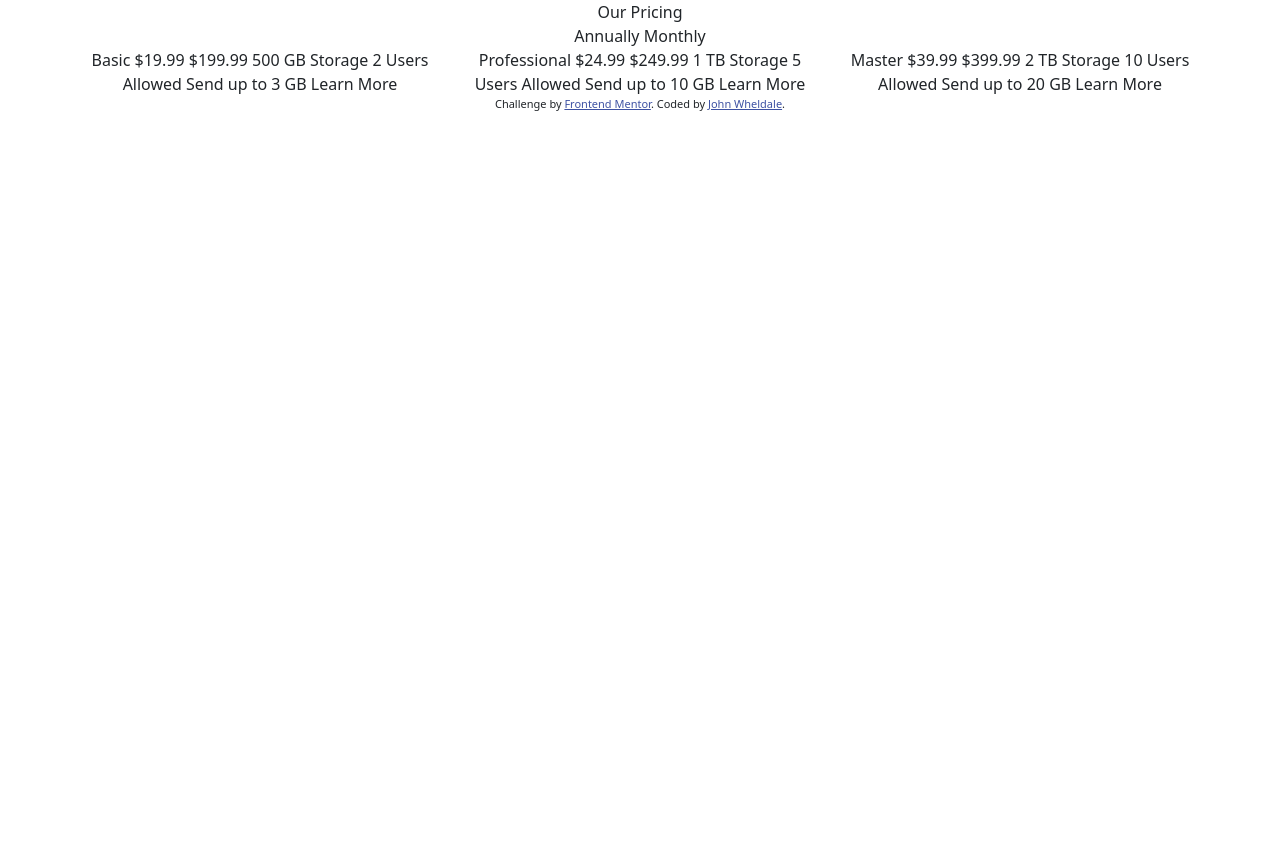
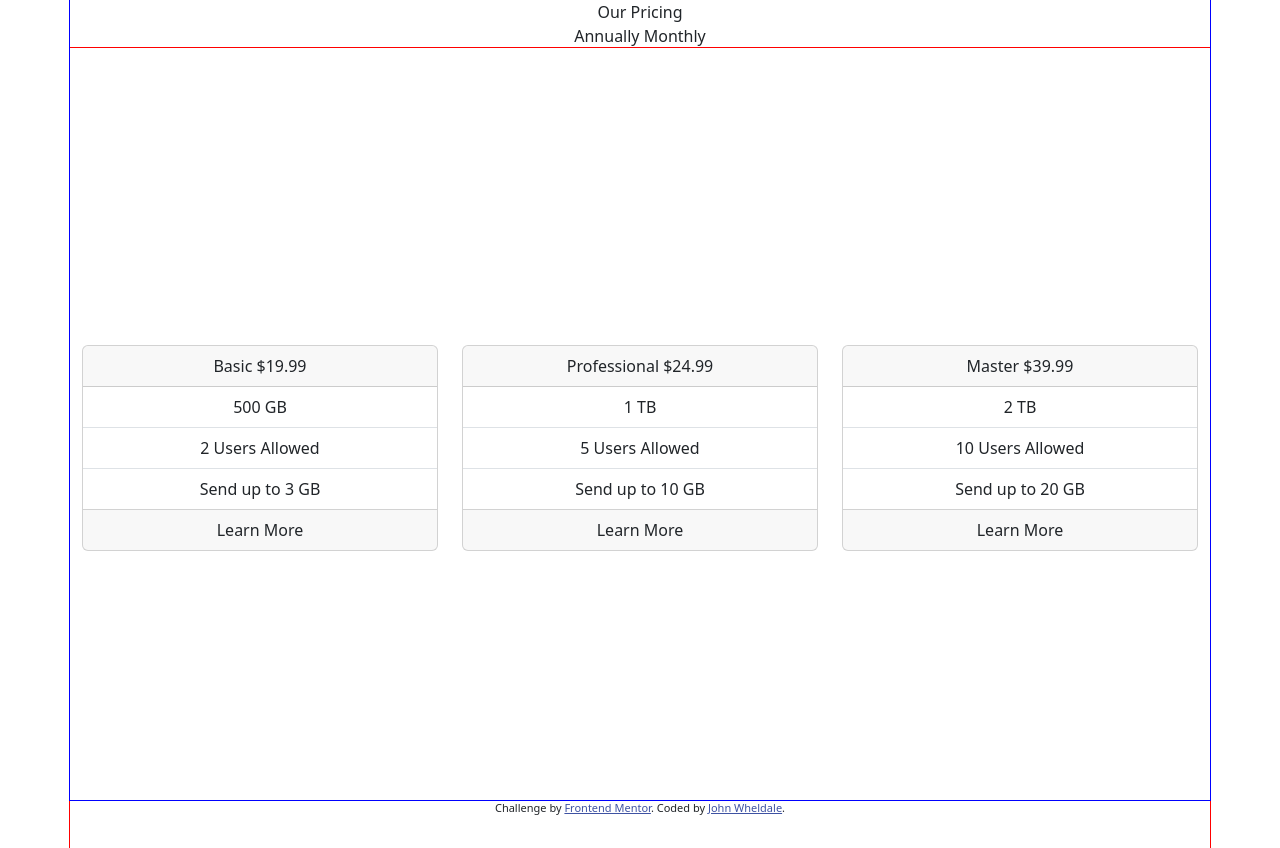
Before and after one commit to whejy/frontend-mentor, a plain HTML site: page pricing-component-with-toggle-master/index.html in a window 1280 px wide. Before the commit the page ends 800 px from the top, so only its background shows below. Drawn offline with nearby package versions, Linux system fonts and the light colour scheme.

Commit message:
add script; implement basic cards

```diff
--- a/pricing-component-with-toggle-master/index.html
+++ b/pricing-component-with-toggle-master/index.html
@@ -16,6 +16,8 @@
       integrity="sha384-w76AqPfDkMBDXo30jS1Sgez6pr3x5MlQ1ZAGC+nuZB+EYdgRZgiwxhTBTkF7CXvN"
       crossorigin="anonymous"
     ></script>
+
+    <script src="script.js"></script>
     <link
       rel="icon"
       type="image/png"
@@ -25,17 +27,6 @@
     <link rel="stylesheet" href="styles.css" />
 
     <title>Frontend Mentor | [Challenge Name Here]</title>
-
-    <!-- Feel free to remove these styles or customise in your own stylesheet 👍 -->
-    <style>
-      .attribution {
-        font-size: 11px;
-        text-align: center;
-      }
-      .attribution a {
-        color: hsl(228, 45%, 44%);
-      }
-    </style>
   </head>
   <body>
     <div class="container text-center">
@@ -46,11 +37,16 @@
         <div class="col">Annually Monthly</div>
       </div>
 
-      <div class="row">
-        <div class="col">
-          <div>
-            Basic &dollar;19.99 &dollar;199.99 500 GB Storage 2 Users Allowed
-            Send up to 3 GB Learn More
+      <div class="row align-items-center" id="cards">
+        <!-- <!-- <div class="col">
+          <div class="card" style="width: 18rem">
+            <div class="card-header">Basic &dollar;19.99 &dollar;199.99</div>
+            <ul class="list-group list-group-flush">
+              <li class="list-group-item">500 GB Storage</li>
+              <li class="list-group-item">2 Users Allowed</li>
+              <li class="list-group-item">Send up to 3 GB</li>
+            </ul>
+            <div class="card-footer">Learn More</div>
           </div>
         </div>
 
@@ -66,7 +62,7 @@
             Master &dollar;39.99 &dollar;399.99 2 TB Storage 10 Users Allowed
             Send up to 20 GB Learn More
           </div>
-        </div>
+        <!-- </div> -->
       </div>
     </div>
 
--- /dev/null
+++ b/pricing-component-with-toggle-master/script.js
@@ -0,0 +1,42 @@
+let pricePlans = [];
+
+function Plan(type, monthlyCost, annualCost, storage, users, send) {
+  this.type = type;
+  this.monthlyCost = `$${monthlyCost}`;
+  this.annualCost = `$${annualCost}`;
+  this.storage = storage;
+  this.users = users;
+  this.send = `${send} GB`;
+}
+
+const createPricePlans = () => {
+  return pricePlans.push(
+    new Plan('Basic', 19.99, 199.99, '500 GB', 2, 3),
+    new Plan('Professional', 24.99, 249.99, '1 TB', 5, 10),
+    new Plan('Master', 39.99, 399.99, '2 TB', 10, 20)
+  );
+};
+
+const generateCardHtml = (plan) => {
+  let html = `<div class="col">
+    <div class="card" style="width: auto"><div class="card-header">${plan.type} ${plan.monthlyCost}</div>
+    <ul class="list-group list-group-flush">
+      <li class="list-group-item">${plan.storage}</li>
+      <li class="list-group-item">${plan.users} Users Allowed</li>
+      <li class="list-group-item">Send up to ${plan.send}</li>
+    </ul>
+    <div class="card-footer">Learn More</div>
+  </div></div></div>`;
+  return html;
+};
+
+addEventListener('DOMContentLoaded', () => {
+  createPricePlans();
+  let content = '';
+  let cards = document.getElementById('cards');
+
+  pricePlans.forEach((plan) => {
+    content += generateCardHtml(plan);
+  });
+  cards.innerHTML = content;
+});
--- a/pricing-component-with-toggle-master/styles.css
+++ b/pricing-component-with-toggle-master/styles.css
@@ -0,0 +1,17 @@
+.container {
+    height: 100vh;
+    outline: solid 1px blue;
+}
+
+#cards {
+    height: 100%;
+    outline: solid 1px red;
+}
+
+.attribution {
+    font-size: 11px;
+    text-align: center;
+  }
+  .attribution a {
+    color: hsl(228, 45%, 44%);
+  }
```
